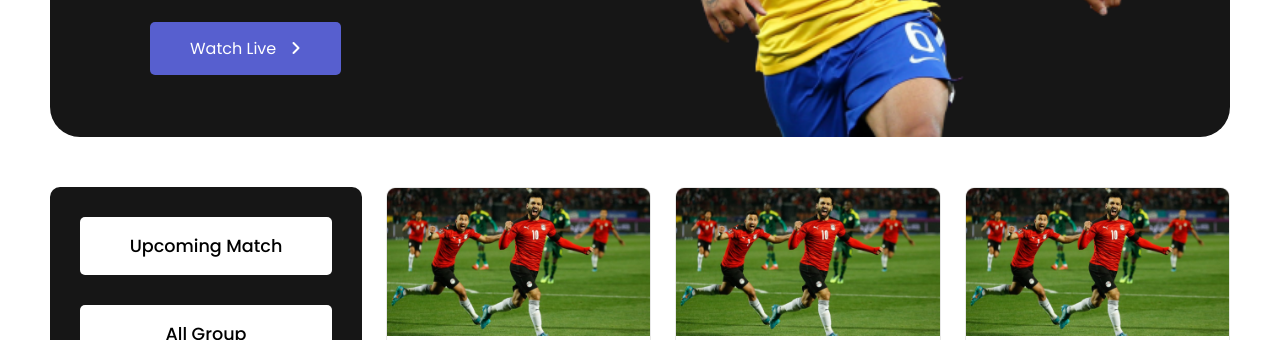
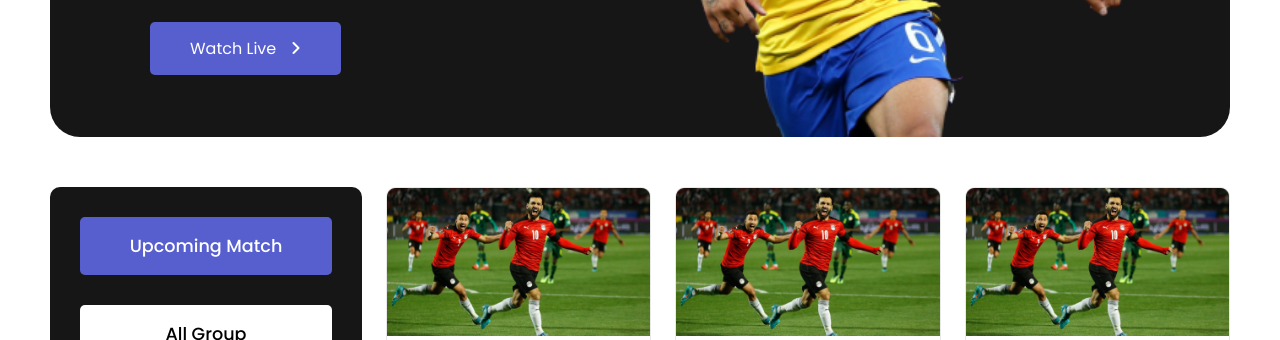
Before and after one commit to mickeymaruf/world-cup, a plain HTML site: page index.html in a window 1280 px wide. In both pictures the pointer is over the link "Upcoming Match". Shown: the part 451-791 px from the top of the page. Drawn offline with Linux system fonts and the light colour scheme.

Commit message:
hover added sidebar-btn

```diff
--- a/styles/style.css
+++ b/styles/style.css
@@ -120,6 +120,12 @@ aside a {
     background-color: #fff;
     color: #000;
     padding: 16px 0;
+    transition: background-color 0.1s;
+}
+
+.sidebar-btn:hover{
+    color: #fff;
+    background-color: #575fcf;
 }
 
 .blogs {
```
